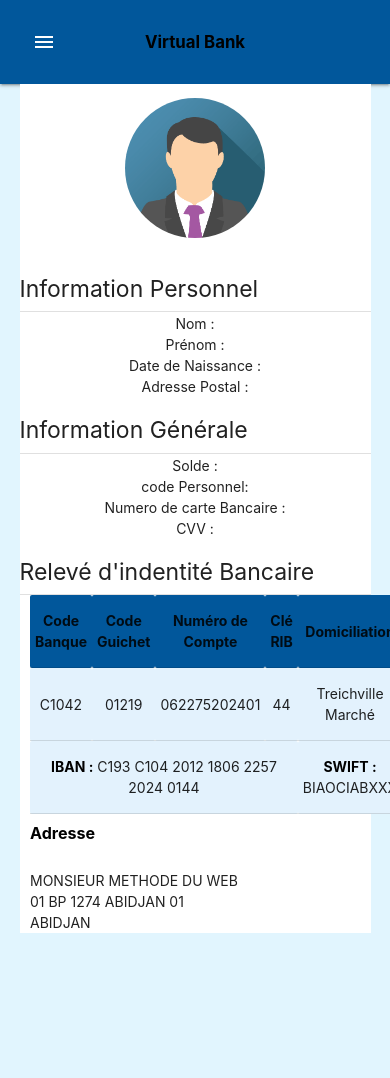
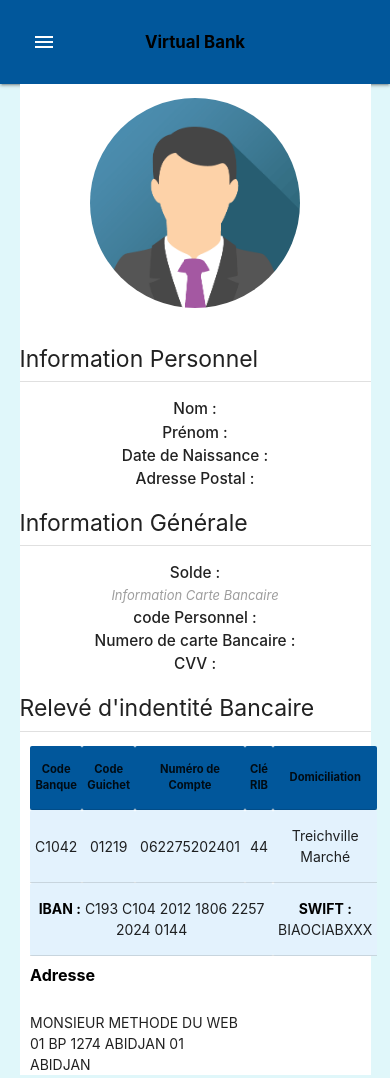
Before and after one commit to sovmulax/e-Bank, a plain HTML site: page Views/clients/index.html in a window 390 px wide. Before the commit the page ends 953 px from the top, so only its background shows below. Drawn offline with nearby package versions, Linux system fonts and the light colour scheme.

Commit message:
Espace compte fini

```diff
--- a/Static/css/style.css
+++ b/Static/css/style.css
@@ -13,7 +13,7 @@
   color: black !important;
 }
 
-.ps-titles:hover{
+.ps-titles:hover {
   color: white !important;
 }
 
@@ -78,37 +78,64 @@ input:focus {
   padding: 0.6rem !important;
 }
 
-nav{
+nav {
   height: 7rem !important;
   padding: 1rem;
 }
 
-.sze{
+.sze {
   height: 6rem !important;
 }
 
-.sz{
+.sz {
   font-size: 1.1em !important;
   font-weight: 600;
 }
 
-.ps-profile{
+.ps-profile {
   margin-top: 3rem;
 }
 
-.img-profile{
-  height: 10rem;
-  width: 10rem;
+.img-profile {
+  height: 15rem;
+  width: 15rem;
   border-radius: 100%;
   margin: 1rem;
 }
 
+.ps-info {
+  font-size: 1.1em;
+  font-weight: 500;
+  margin-top: 1.5rem !important;
+}
+
+.m1{
+  margin-bottom: 1rem;
+}
+
+table, th, tr, td, thead{
+  border-collapse: collapse !important;
+}
+
+.titre{
+  font-style: italic;
+  font-size: small;
+  color: #9e9e9e;
+}
+
 /* Média query */
 
-@media (max-width: 400px){
+@media (max-width: 400px) {
   .ps-titles {
     font-weight: 700;
     font-size: 1.2em !important;
     color: black !important;
   }
 }
+
+@media (max-width: 600px) {
+  th {
+
+    font-size: 0.8em !important;
+  }
+}
--- a/Views/clients/index.html
+++ b/Views/clients/index.html
@@ -16,7 +16,7 @@
     <script src="../../Static/materialize/js/materialize.min.js"></script>
     <script src="../../Static/materialize/js/jquery-3.5.1.js"></script>
   </head>
-  <body class="light-blue lighten-5">
+  <body class="cyan lighten-5">
     <div>
       <nav class="light-blue darken-4 sze">
         <div class="nav-wrapper ps-nav">
@@ -76,7 +76,7 @@
       </div>
       <div class="row">
         <h5>Information Personnel</h5>
-        <div class="divider"></div>
+        <div class="divider m1"></div>
         <div class="col l2 m2"></div>
         <div class="col s12 m8 center-align">
           <p>
@@ -90,12 +90,13 @@
       </div>
       <div class="row">
         <h5>Information Générale</h5>
-        <div class="divider"></div>
+        <div class="divider m1"></div>
         <div class="col l2 m2"></div>
         <div class="col s12 m8 center-align">
           <p>
             <span class="ps-info">Solde :</span><br />
-            <span class="ps-info">code Personnel:</span><br />
+            <span class="titre">Information Carte Bancaire</span><br>
+            <span class="ps-info">code Personnel :</span><br />
             <span class="ps-info">Numero de carte Bancaire :</span><br />
             <span class="ps-info">CVV :</span><br />
           </p>
@@ -104,7 +105,7 @@
       </div>
       <div class="row">
         <h5>Relevé d'indentité Bancaire</h5>
-        <div class="divider"></div>
+        <div class="divider m1"></div>
         <div class="col l12 m12 s12">
           <div class="center-align">
             <table class="centered">
```
Also changed, not shown: Views/clients/historique.html (+20 -7 lines), Views/clients/transaction.html (+18 -7 lines).
